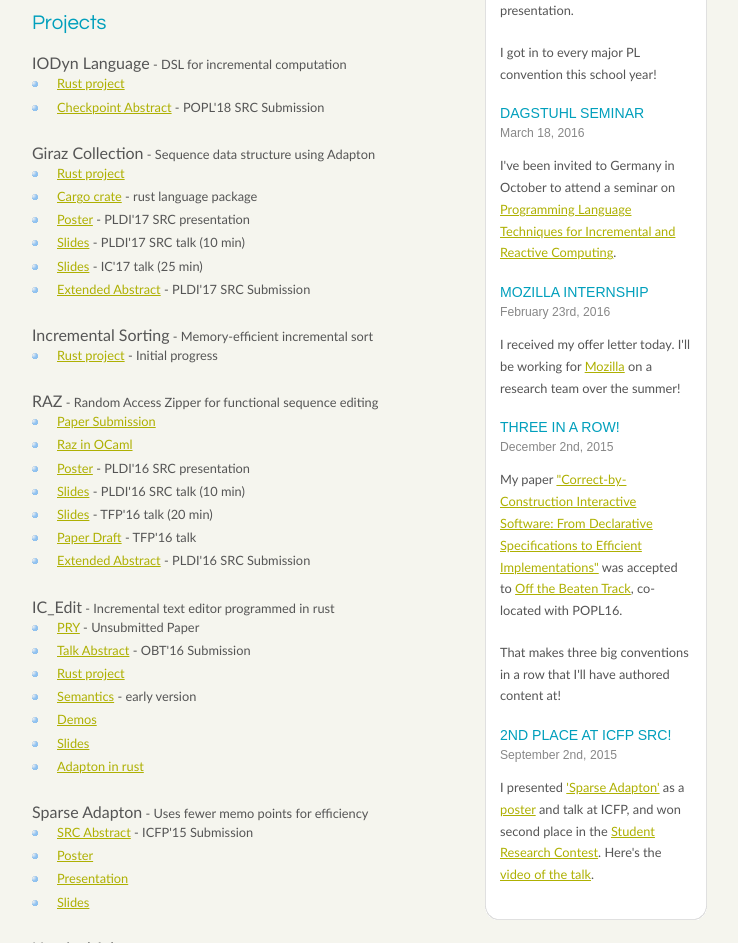
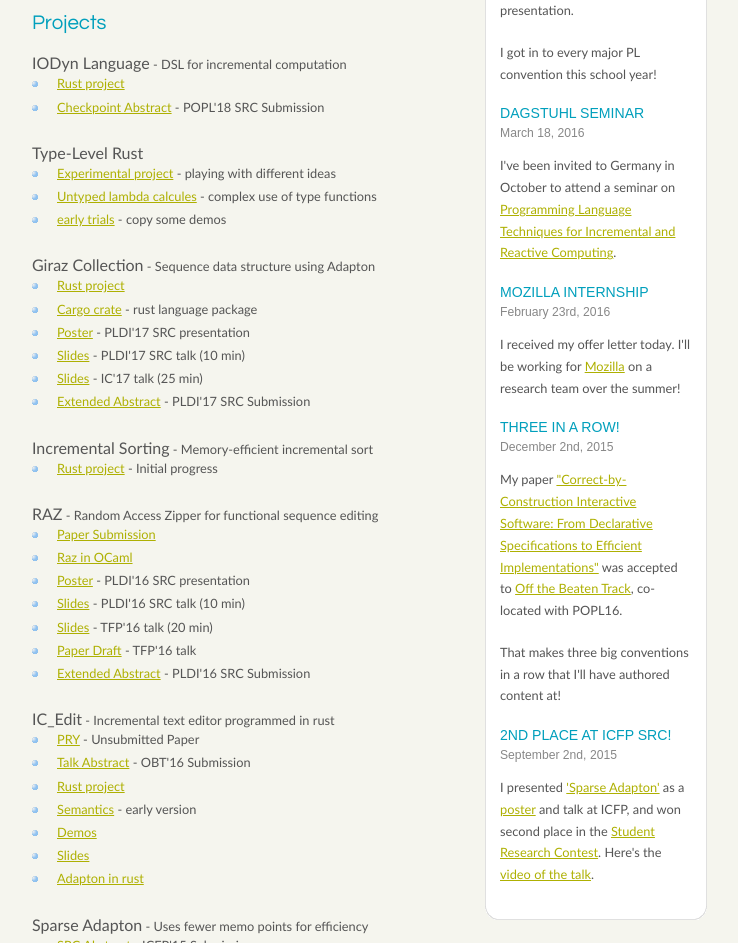
Before and after one commit to kyleheadley/PHDWebsite, a plain HTML site: page index.html in a window 1280 px wide. Shown: the part 1595-2538 px from the top of the page, without its empty margins (273-1011 px from the left). Drawn offline with Linux system fonts and the light colour scheme.

Commit message:
include work with rust traits

```diff
--- a/index.html
+++ b/index.html
@@ -155,6 +155,12 @@
           <li><a href="https://github.com/cuplv/iodyn-lang.rust">Rust project</a></li>
           <li><a href="IODyn-popl2018src-submit.pdf">Checkpoint Abstract</a> - POPL'18 SRC Submission</li>
         </ul>
+        <proj>Type-Level Rust</proj>
+        <ul>
+          <li><a href="https://github.com/kyleheadley/type-theory-by-trait">Experimental project</a> - playing with different ideas</li>
+          <li><a href="https://gist.github.com/kyleheadley/af149f7452c8163667e2b047743a9e44">Untyped lambda calcules</a> - complex use of type functions</li>
+          <li><a href="https://gist.github.com/kyleheadley/d2ac40b0d682d7bc026f1e8f010e5937">early trials</a> - copy some demos</li>
+        </ul>
         <proj>Giraz Collection</proj> - Sequence data structure using Adapton
         <ul>
           <li><a href="https://github.com/cuplv/iodyn.rust">Rust project</a></li>
```
